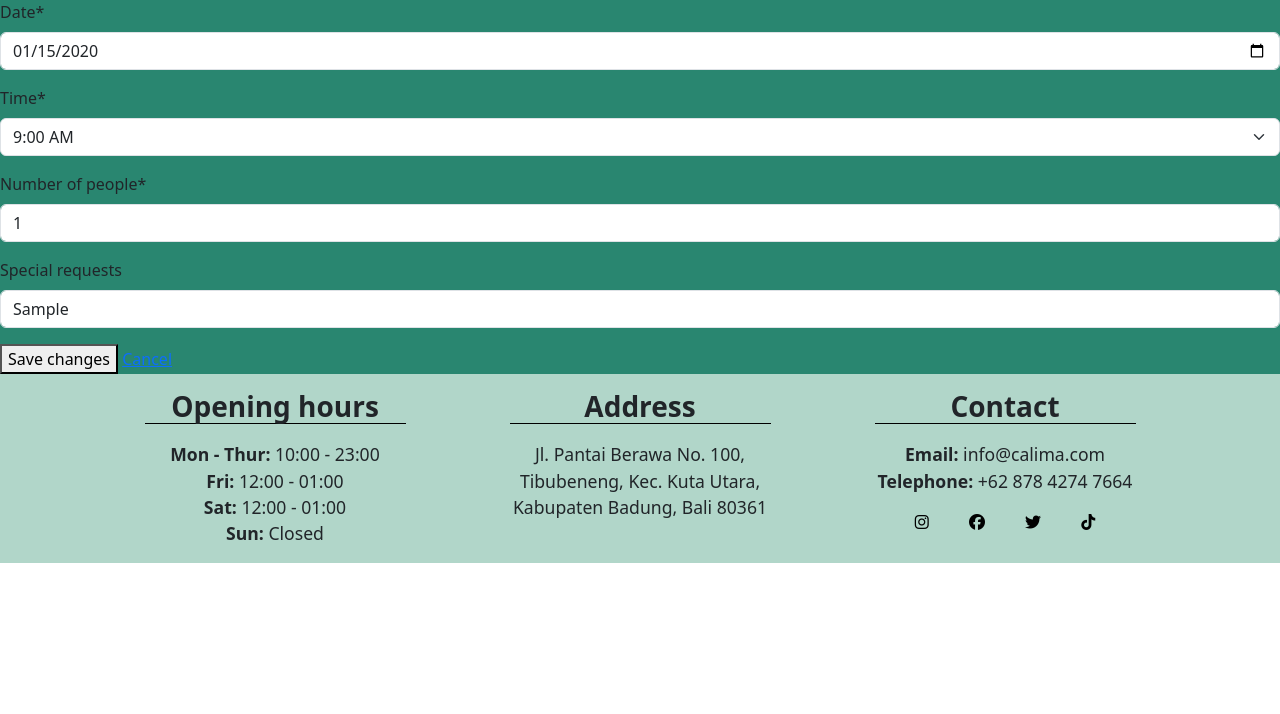
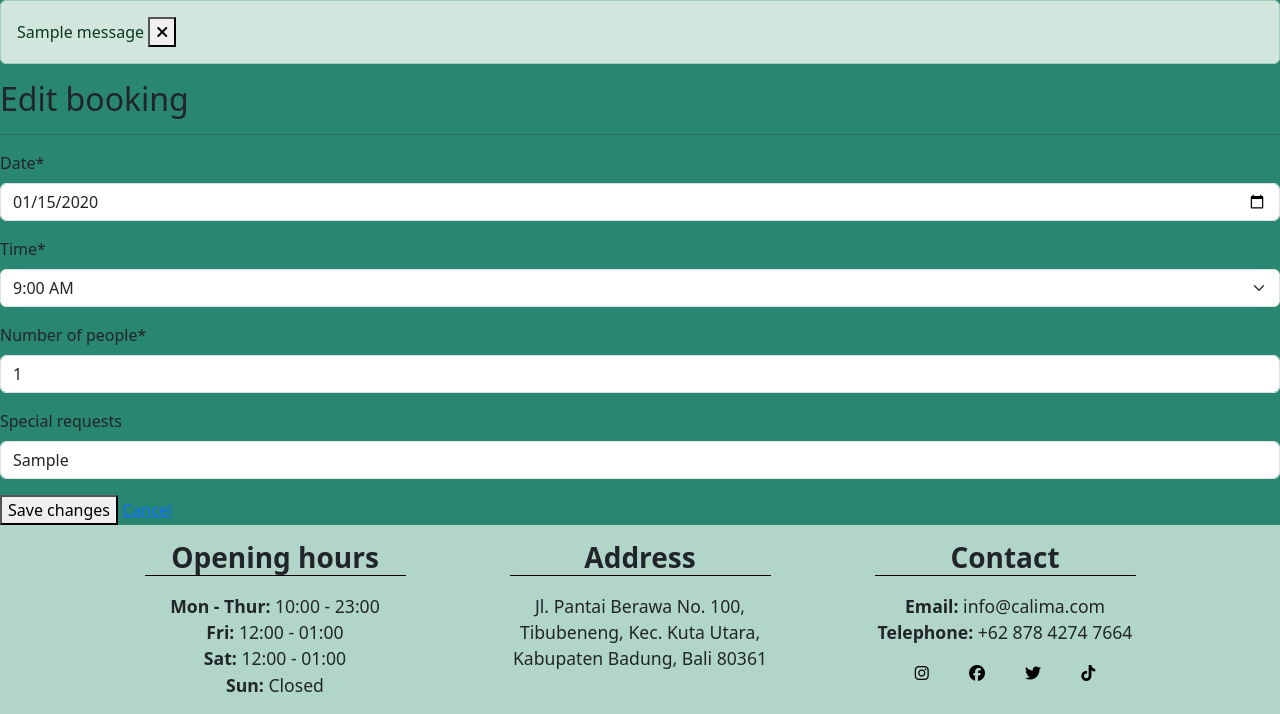
Before and after one commit to Mayamariaruth/calima, a Django app: page /accounts/edit-booking/1/ in a window 1280 px wide. Shown: the part 98-812 px from the top of the page. Before the commit the page ends 661 px from the top, so only its background shows below. Run offline with Django 4.2, Linux system fonts and the light colour scheme; a user stored in the database is signed in; tables that the repository leaves empty hold one stand-in row (values such as "Sample post"); one stand-in notice (Sample message) is shown; parts of the project's set-up code (start-up, migrations or seed data) failed here and were passed over; some libraries are stand-ins or nearby versions; some web fonts are replaced.

Commit message:
validate book_table view and edit_booking view to not allow doublebookings

```diff
--- a/profile_account/templates/accounts/edit_booking.html
+++ b/profile_account/templates/accounts/edit_booking.html
@@ -4,8 +4,21 @@
 {% load static %}
 {% load crispy_forms_tags %}
 
+{% if messages %}
+{% for message in messages %}
+    <div class="mx-auto alert alert-dismissible fade show alert-{{ message.tags }}">
+           {{ message }}
+           <button type="button" class="close" data-bs-dismiss="alert" aria-label="Close">
+             <span aria-hidden="true"><i class="fa-solid fa-xmark"></i></span>
+           </button>
+    </div>
+{% endfor %}
+{% endif %}
+
 <div>
     <section>
+        <h2>Edit booking</h2>
+        <hr>
         <form method="post">
             {{ form|crispy }}
             {% csrf_token %}
--- a/profile_account/views.py
+++ b/profile_account/views.py
@@ -1,10 +1,8 @@
+from django.shortcuts import render, redirect, get_object_or_404
 from django.contrib.auth.decorators import login_required
-from django.shortcuts import render, redirect, get_object_or_404
 from django.contrib import messages
-from django.contrib.auth.models import User
+from .forms import EditForm, EditBookingForm
 from booking.models import Booking
-from .forms import EditForm, EditBookingForm
-
 
 # Create your views here.
 def profile_account(request):
@@ -89,13 +87,26 @@ def update_bookings(user):
 def edit_booking(request, booking_id):
     """
     Edit specific user booking
+    Validating that the booking doesn't already exist
     """
     booking = get_object_or_404(Booking, id=booking_id)
 
     if request.method == 'POST':
         form = EditBookingForm(request.POST, instance=booking)
+
         if form.is_valid():
-            form.save()
+            edited_booking = form.save(commit=False)
+            existing_booking = Booking.objects.filter(
+                user=request.user,
+                date=edited_booking.date,
+                time=edited_booking.time
+            ).exclude(id=booking_id).first()
+
+            if existing_booking:
+                messages.error(request, 'You already have a booking with the same date and time.')
+                return render(request, 'accounts/edit_booking.html', {'form': form})
+
+            edited_booking.save()
             return redirect('profile_account')
     else:
         form = EditBookingForm(instance=booking)
```
Also changed, not shown: booking/forms.py (+8 -9 lines), booking/templates/booking/booking_form.html (+15 -10 lines), booking/views.py (+17 -5 lines).
